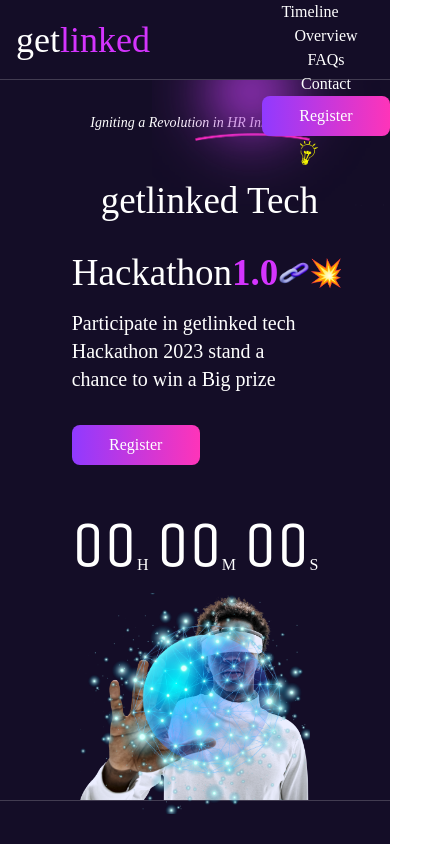
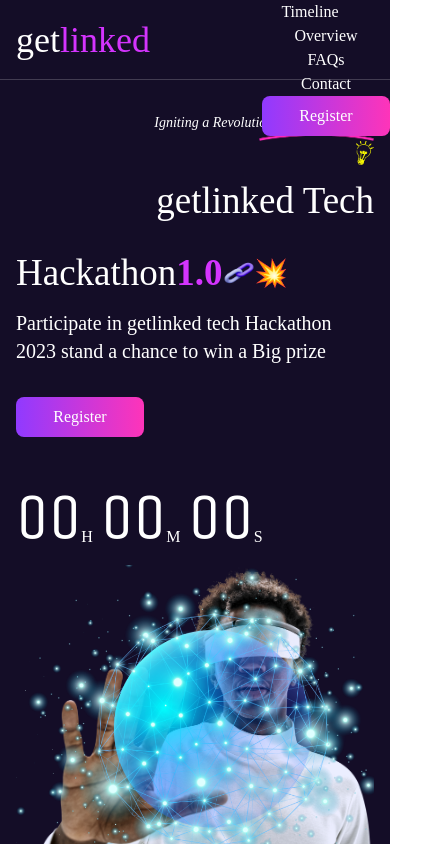
Before and after one commit to Intelligence247/getLinkedCodeChallenge, a React (Vite) app: page / in a window 390 px wide. Shown: the top 844 px of the page, 446 px wide, since content can reach past the window. Built offline with nearby package versions, Linux system fonts and the light colour scheme.

Commit message:
responsiveness

```diff
--- a/src/Components/Faqs/Faqs.jsx
+++ b/src/Components/Faqs/Faqs.jsx
@@ -47,7 +47,6 @@
       </div>
       </div>
       <div className="faqRight">
-      <img src="/purple.png"  className='absolute bottom-[70%] scale-50' alt="" />
 
         <QMark/>
 <img src="/Faqimg.png" alt="" />
--- a/src/Components/Footer/Footer.css
+++ b/src/Components/Footer/Footer.css
@@ -1,5 +1,5 @@
 .footerWrapper{
-    @apply flex flex-col bg-primarybg justify-center items-center px-20 border-b-gray-50 border-b-[1px] space-y-8 py-12
+    @apply flex flex-col bg-primarybg justify-center items-center lg:px-20 px-4 border-b-gray-50 border-b-[1px] space-y-8 py-12
 }
 .footerWrapper2{
     @apply grid lg:grid-cols-3 w-full
@@ -15,10 +15,10 @@
     @apply text-primaryPurple
 }
 .footercenter{
-    @apply flex justify-start items-center flex-col
+    @apply flex justify-start lg:items-center flex-col
 }
 .footercenter2{
-    @apply flex justify-start items-baseline flex-col space-y-4
+    @apply flex lg:justify-start items-baseline flex-col space-y-4
 
 }
 .footercenter2 h1,.footerbottom h1{
--- a/src/Components/HeroSection/Hero.css
+++ b/src/Components/HeroSection/Hero.css
@@ -1,5 +1,5 @@
 .heroWrapper{
-    @apply bg-primarybg mt-20 px-20 border-b-gray-50 border-b-[1px]
+    @apply bg-primarybg mt-20 lg:px-20 px-4 border-b-gray-50 border-b-[1px]
     border-opacity-20
 }
 .heroWrapper .ignite{
--- a/src/Components/HeroSection/Hero.jsx
+++ b/src/Components/HeroSection/Hero.jsx
@@ -13,7 +13,7 @@
 <p className='relative z-10 flex flex-col justify-center items-end'>
   <img src="Creativebulb.png" className='' alt="" />
   getlinked Tech</p>
-<img src="/purple.png" className='absolute -top-40 -right-20 z-0 ' alt="" />
+{/* <img src="/purple.png" className='absolute -top-40 lg:-right-20 z-0 ' alt="" /> */}
 
 <div className="hack relative z-10">
     <p>Hackathon<span>1.0</span></p>
--- a/src/Components/Partner/Partner.css
+++ b/src/Components/Partner/Partner.css
@@ -9,7 +9,7 @@
     @apply lg:w-[45%] w-full text-center
 }
 .partnerHeader h1{
-    @apply text-[2rem] font-bold
+    @apply lg:text-[2rem] text-[20px] font-bold
 }
 .partnerMain{
     @apply flex flex-wrap lg:w-[50rem] w-full gap-6 m-auto justify-center items-center border-[1px] border-primaryPurple p-14
--- a/src/Components/Prizes/Price.css
+++ b/src/Components/Prizes/Price.css
@@ -1,9 +1,9 @@
 .priceWrapper{
-    @apply lg:px-20 px-4 py-12 bg-primarybg lg:grid grid-cols-2 items-center justify-center
+    @apply  lg:px-20 px-4 py-12 bg-primarybg grid lg:grid-cols-2 grid-cols-1 items-center justify-center
 }
 
 .awards{
-    @apply flex flex-row space-x-2 pt-40
+    @apply flex flex-row space-x-2 lg:pt-40 pt-20
 }
 
 
--- a/src/Components/Prizes/Prices.jsx
+++ b/src/Components/Prizes/Prices.jsx
@@ -5,7 +5,7 @@
   return (
     <div className='priceWrapper'>
       <div className="priceLeft relative">
-        <img src="/purple.png" className='absolute left-[20%]' alt="" />
+        <img src="/purple.png" className='absolute lg:left-[20%]' alt="" />
         <img src="/cup.png"  className='relative z-10' alt="" />
       </div>
       <div className="priceRight">
@@ -13,8 +13,8 @@
             <p>Price and</p>
             <p>Rewards</p>
         </div>
-        <h2 className='w-[20rem]'>Highlight of the prizes or rewards for winners and for Participants</h2>
-        <div className="awards ">
+        <h2 className='lg:w-[20rem] w-full'>Highlight of the prizes or rewards for winners and for Participants</h2>
+        <div className="awards">
 <PrizeCrd
 position={'2nd'}
 amount={'300,000'}
--- a/src/Components/Prizes/PrizeCrd.jsx
+++ b/src/Components/Prizes/PrizeCrd.jsx
@@ -2,7 +2,7 @@
 
 const PrizeCrd = (props) => {
   return (
-    <div className={`lg:w-[13.25rem] w-[32%] lg:h-[16.5rem] h-[8rem] border-2 rounded-lg relative ${props.style} flex flex-col justify-end items-center p-4`}>
+    <div className={` lg:w-[13.25rem] w-[32%] lg:h-[16.5rem] h-[8rem] border-2 rounded-lg relative ${props.style} flex flex-col justify-end items-center p-4`}>
         <img src={props.img} alt="" className={`absolute -top-[30%] ${props.imgSize}`}/>
       <h1 className='lg:text-[2rem] text-[12px]'>{props.num}</h1>
       <p className='lg:text-3xl text-[12px]  font-bold'>{props.position}</p>
```
Also changed, not shown: src/index.css (line endings or trailing spaces).
